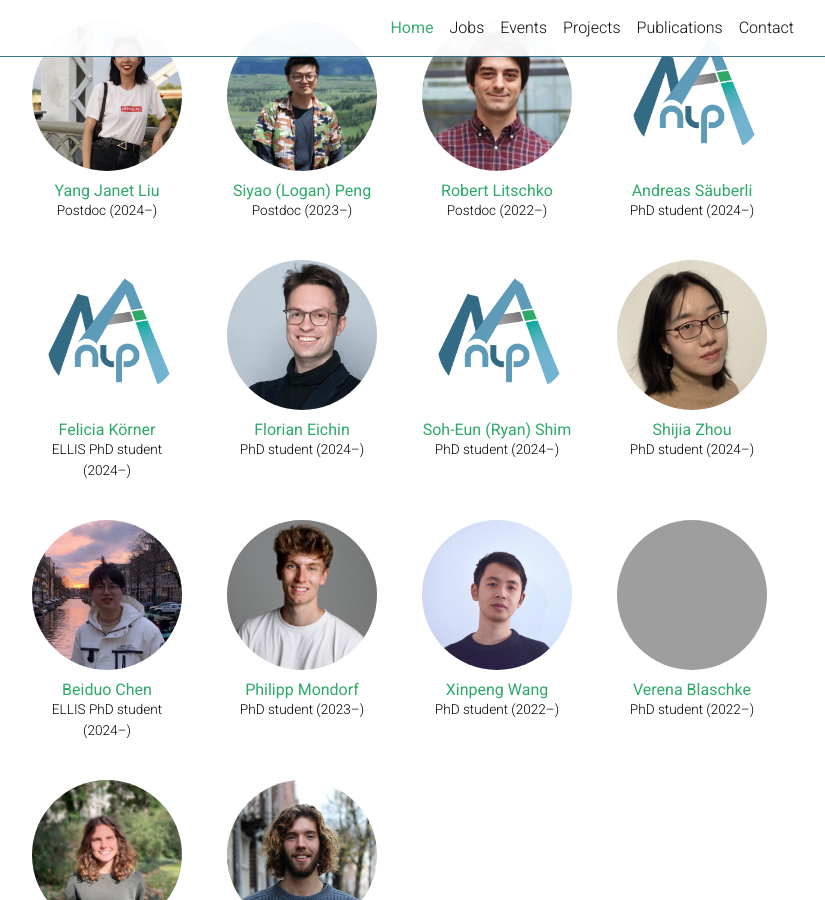
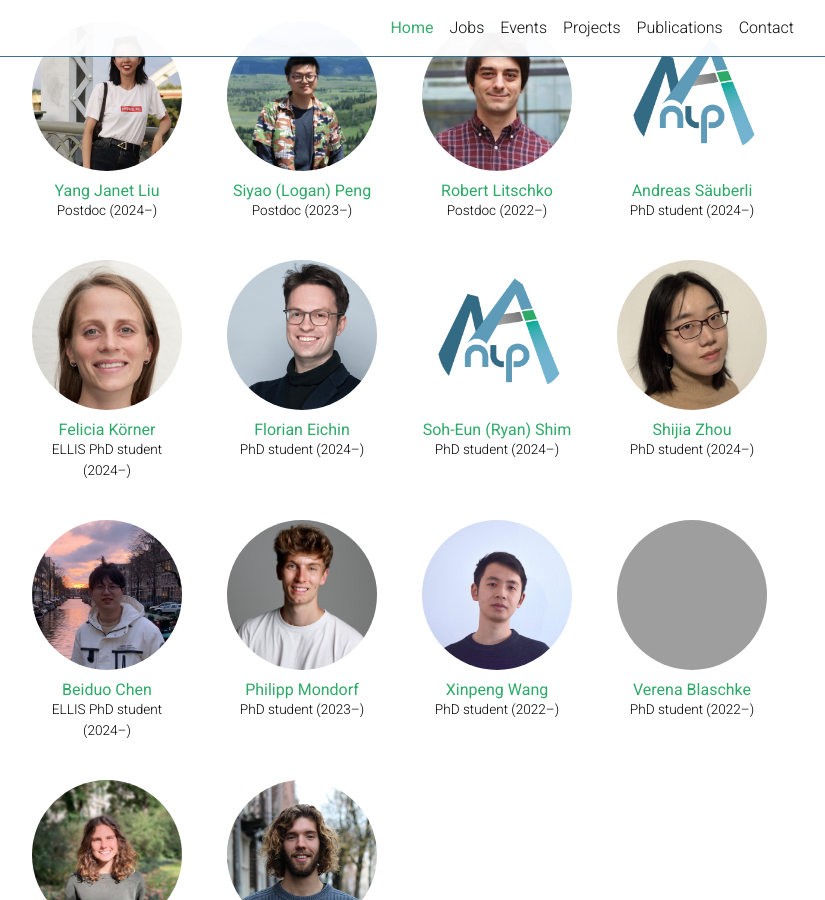
Before and after one commit to mainlp/mainlp.github.io, a Jekyll site: the page built from _pages/about.md, in a window 1280 px wide and 900 px high, scrolled down 1187 px. Shown: the whole window, without its empty margins (223-1048 px from the left). Built offline with Jekyll 4.4.1, drawn with Linux system fonts in a browser that asks for light colours; full-size pictures stand in for the smaller copies a plugin makes; comment, search, counter and statistics services are not loaded; a style sheet for code colours, icons or effects is not loaded; grey boxes are pictures that could not be loaded.

Commit message:
Added Felicia

```diff
--- a/_pages/about.md
+++ b/_pages/about.md
@@ -53,7 +53,7 @@ staff:
     - name: Felicia Körner
       description: ELLIS PhD student (2024–)
       website: https://koernerfelicia.github.io/
-      picture: mainlp-logo-500.png
+      picture: felicia.JPG
     - name: Florian Eichin
       description: PhD student (2024–)
       website: https://florian-eichin.com/
@@ -286,7 +286,6 @@ To <a href="/events-archive/">earlier events</a> at MaiNLP.
     <li>Chaeeun Lee (student assistant, 2022–2023)</li>
   </ul>
 
-
   <h2 class="category">MaiNLP resources and code</h2>
   You can find resources (data, code, repositories) released by MaiNLP lab members <a href="https://github.com/mainlp/">on our github page</a> and <a href="https://huggingface.co/mainlp">on our huggingface page</a>
 
```
Also changed, not shown: assets/img/felicia.JPG (added), assets/img/goel.png, 1 other file.
